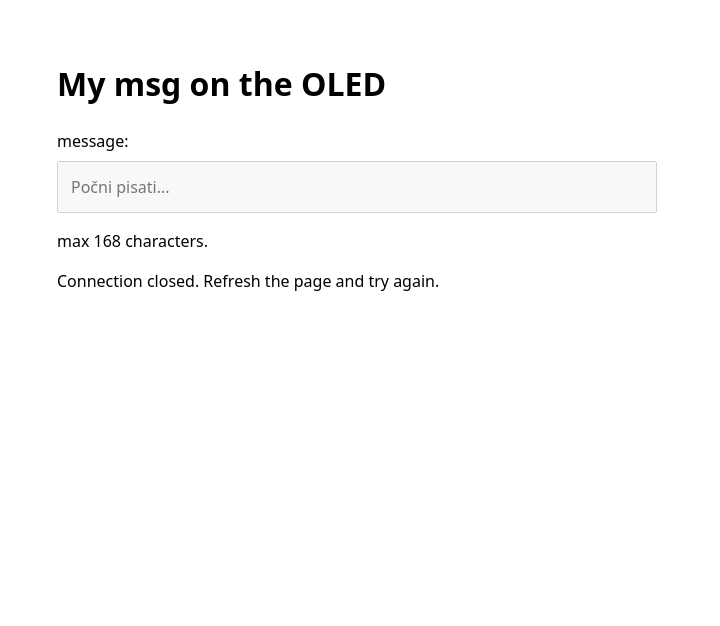
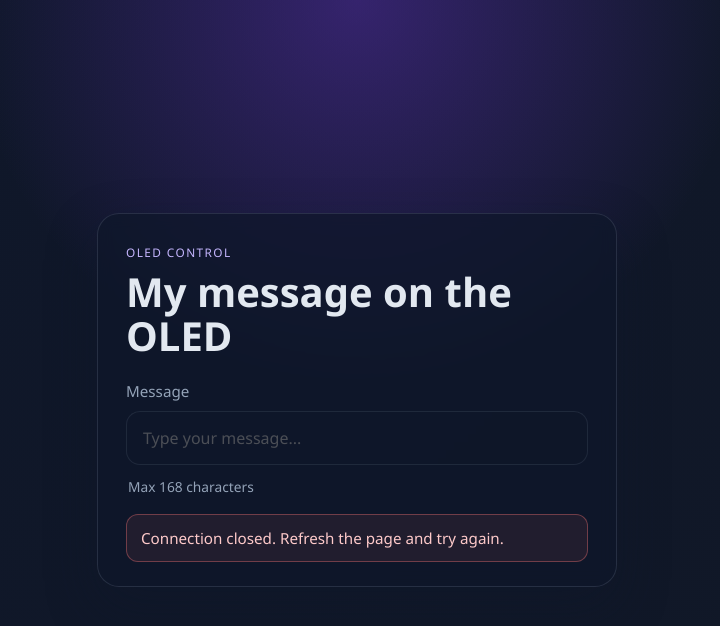
Before and after one commit to bben636/lcd-message-board-web, a plain HTML site: page app/web/index.html in a window 1280 px wide. Shown: the whole page, without its empty margins (283-1003 px from the left). Drawn offline with Linux system fonts and the light colour scheme.

Commit message:
re-design of webUI

```diff
--- a/app/web/app.js
+++ b/app/web/app.js
@@ -1,10 +1,15 @@
 const messageInput = document.getElementById("message");
 const status = document.getElementById("status");
+
+const setStatus = (message, state = "") => {
+    status.textContent = message;
+    status.className = `status ${state}`.trim();
+};
 
 // Clear the browser input and wait for the server's ready message.
 messageInput.value = "";
 messageInput.disabled = true;
-status.textContent = "Connecting...";
+setStatus("Connecting...", "connecting");
 
 const protocol = location.protocol === "https:" ? "wss" : "ws";
 const socket = new WebSocket(`${protocol}://${location.host}/ws`);
@@ -16,13 +21,12 @@ socket.addEventListener("message", (event) => {
 
     if (data.type === "ready") {
         messageInput.disabled = false;
-        status.textContent = "Connected to server.";
+        setStatus("Connected to server.", "connected");
         messageInput.focus();
     } else if (data.type === "ack") {
-        status.textContent =
-            `Display received #${data.seq} (${data.length}/168).`;
+        setStatus(`Display received #${data.seq} (${data.length}/168).`, "connected");
     } else if (data.type === "error") {
-        status.textContent = `Error: ${data.message}`;
+        setStatus(`Error: ${data.message}`, "error");
     }
 });
 
@@ -30,8 +34,7 @@ socket.addEventListener("message", (event) => {
 messageInput.addEventListener("input", () => {
     if (socket.readyState !== WebSocket.OPEN) {
         messageInput.disabled = true;
-        status.textContent =
-            "Change was not sent. Refresh the page and try again.";
+        setStatus("Change was not sent. Refresh the page and try again.", "error");
         return;
     }
 
@@ -45,12 +48,10 @@ messageInput.addEventListener("input", () => {
 
 socket.addEventListener("close", () => {
     messageInput.disabled = true;
-    status.textContent =
-        "Connection closed. Refresh the page and try again.";
+    setStatus("Connection closed. Refresh the page and try again.", "error");
 });
 
 socket.addEventListener("error", () => {
     messageInput.disabled = true;
-    status.textContent =
-        "Connection error. Refresh the page and try again.";
+    setStatus("Connection error. Refresh the page and try again.", "error");
 });
--- a/app/web/index.html
+++ b/app/web/index.html
@@ -7,41 +7,151 @@
     <script src="/app.js" defer></script>
 
     <style>
+        :root {
+            --bg: #0f172a;
+            --bg-soft: #111827;
+            --panel: rgba(15, 23, 42, 0.72);
+            --panel-border: rgba(148, 163, 184, 0.18);
+            --text: #e2e8f0;
+            --muted: #94a3b8;
+            --accent: #7c3aed;
+            --accent-strong: #8b5cf6;
+            --accent-soft: rgba(124, 58, 237, 0.18);
+            --success: #34d399;
+            --warning: #fbbf24;
+            --error: #f87171;
+            --shadow: rgba(15, 23, 42, 0.35);
+        }
+
+        * {
+            box-sizing: border-box;
+        }
+
         body {
-            max-width: 600px;
-            margin: 60px auto;
-            padding: 0 20px;
-            font-family: system-ui, sans-serif;
-            line-height: 1.5;
+            min-height: 100vh;
+            margin: 0;
+            display: grid;
+            place-items: center;
+            padding: 24px;
+            font-family: "Segoe UI", system-ui, sans-serif;
+            background:
+                radial-gradient(circle at top, rgba(124, 58, 237, 0.35), transparent 38%),
+                linear-gradient(135deg, var(--bg), var(--bg-soft));
+            color: var(--text);
+        }
+
+        main {
+            width: min(100%, 520px);
+            background: var(--panel);
+            border: 1px solid var(--panel-border);
+            border-radius: 22px;
+            box-shadow: 0 20px 50px var(--shadow);
+            backdrop-filter: blur(8px);
+            padding: 30px 28px 24px;
+        }
+
+        .eyebrow {
+            margin: 0 0 10px;
+            font-size: 0.74rem;
+            letter-spacing: 0.12em;
+            text-transform: uppercase;
+            color: #c4b5fd;
+        }
+
+        h1 {
+            margin: 0 0 22px;
+            font-size: clamp(2rem, 4vw, 2.5rem);
+            line-height: 1.1;
+        }
+
+        label {
+            display: inline-block;
+            margin-bottom: 10px;
+            font-size: 0.95rem;
+            color: var(--muted);
         }
 
         input {
-            box-sizing: border-box;
             width: 100%;
-            margin-top: 8px;
-            padding: 12px;
+            margin: 0;
+            padding: 15px 16px;
+            border: 1px solid rgba(148, 163, 184, 0.22);
+            border-radius: 14px;
+            background: rgba(15, 23, 42, 0.8);
+            color: var(--text);
             font: inherit;
+            font-size: 1rem;
+            outline: none;
+            transition: border-color 0.2s ease, box-shadow 0.2s ease, transform 0.2s ease;
+        }
+
+        input:focus {
+            border-color: rgba(139, 92, 246, 0.9);
+            box-shadow: 0 0 0 4px rgba(139, 92, 246, 0.18);
+            transform: translateY(-1px);
+        }
+
+        input:disabled {
+            opacity: 0.6;
+            cursor: not-allowed;
+        }
+
+        #limit {
+            margin: 12px 2px 18px;
+            color: var(--muted);
+            font-size: 0.86rem;
+        }
+
+        .status {
+            margin: 0;
+            padding: 12px 14px;
+            border-radius: 12px;
+            border: 1px solid rgba(148, 163, 184, 0.14);
+            background: rgba(148, 163, 184, 0.08);
+            color: var(--text);
+            font-size: 0.95rem;
+            min-height: 48px;
+            display: flex;
+            align-items: center;
+        }
+
+        .status.connecting {
+            border-color: rgba(251, 191, 36, 0.35);
+            background: rgba(251, 191, 36, 0.1);
+            color: #fef3c7;
+        }
+
+        .status.connected {
+            border-color: rgba(52, 211, 153, 0.35);
+            background: rgba(52, 211, 153, 0.1);
+            color: #d1fae5;
+        }
+
+        .status.error {
+            border-color: rgba(248, 113, 113, 0.38);
+            background: rgba(248, 113, 113, 0.08);
+            color: #fecaca;
         }
     </style>
 </head>
 <body>
     <main>
-        <h1>My msg on the OLED</h1>
+        <p class="eyebrow">OLED control</p>
+        <h1>My message on the OLED</h1>
 
-        <label for="message">message: </label>
+        <label for="message">Message</label>
 
-        <!-- limiting msg on the browser -->
         <input
             id="message"
             type="text"
             maxlength="168"
             autocomplete="off"
             aria-describedby="limit status"
-            placeholder="Počni pisati..."
+            placeholder="Type your message..."
         >
 
-        <p id="limit">max 168 characters.</p>
-        <p id="status">input not yet connected to OLED display.</p>
+        <p id="limit">Max 168 characters</p>
+        <p id="status" class="status" aria-live="polite">Input not connected to the OLED display yet.</p>
     </main>
 </body>
 </html>
```
